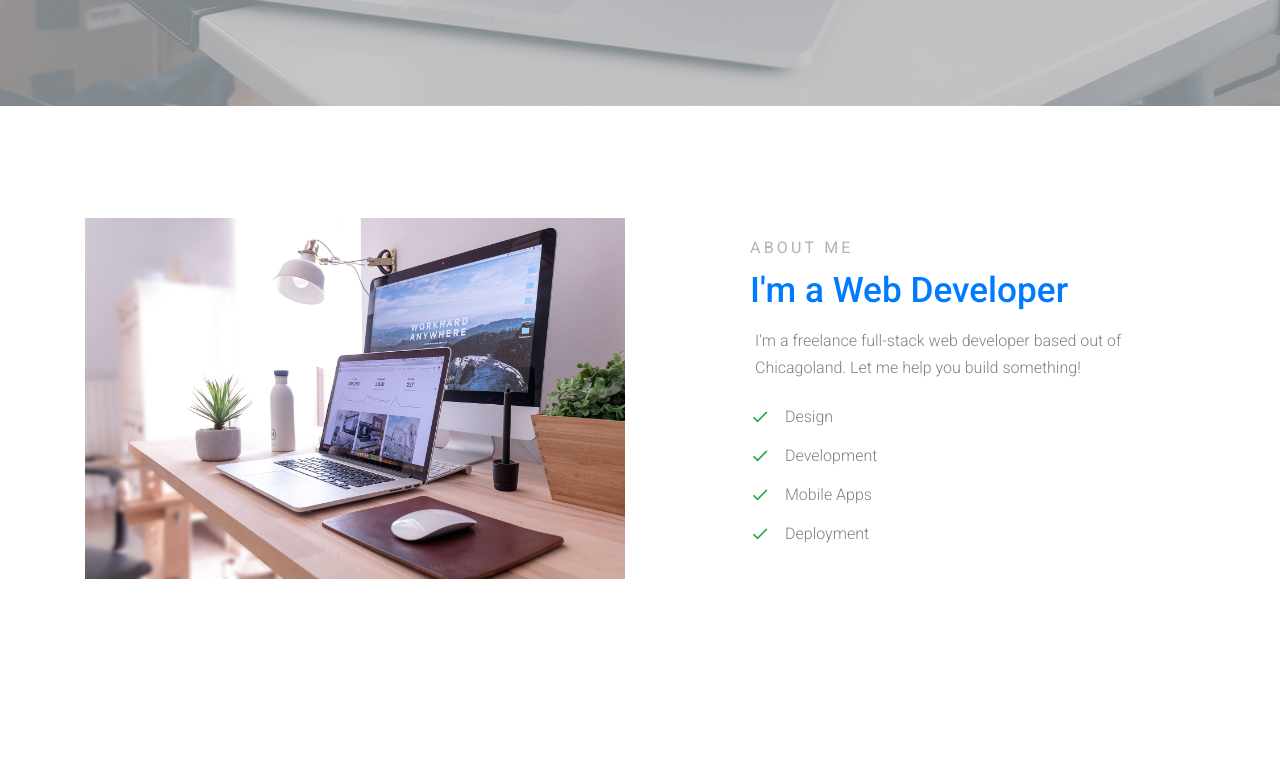
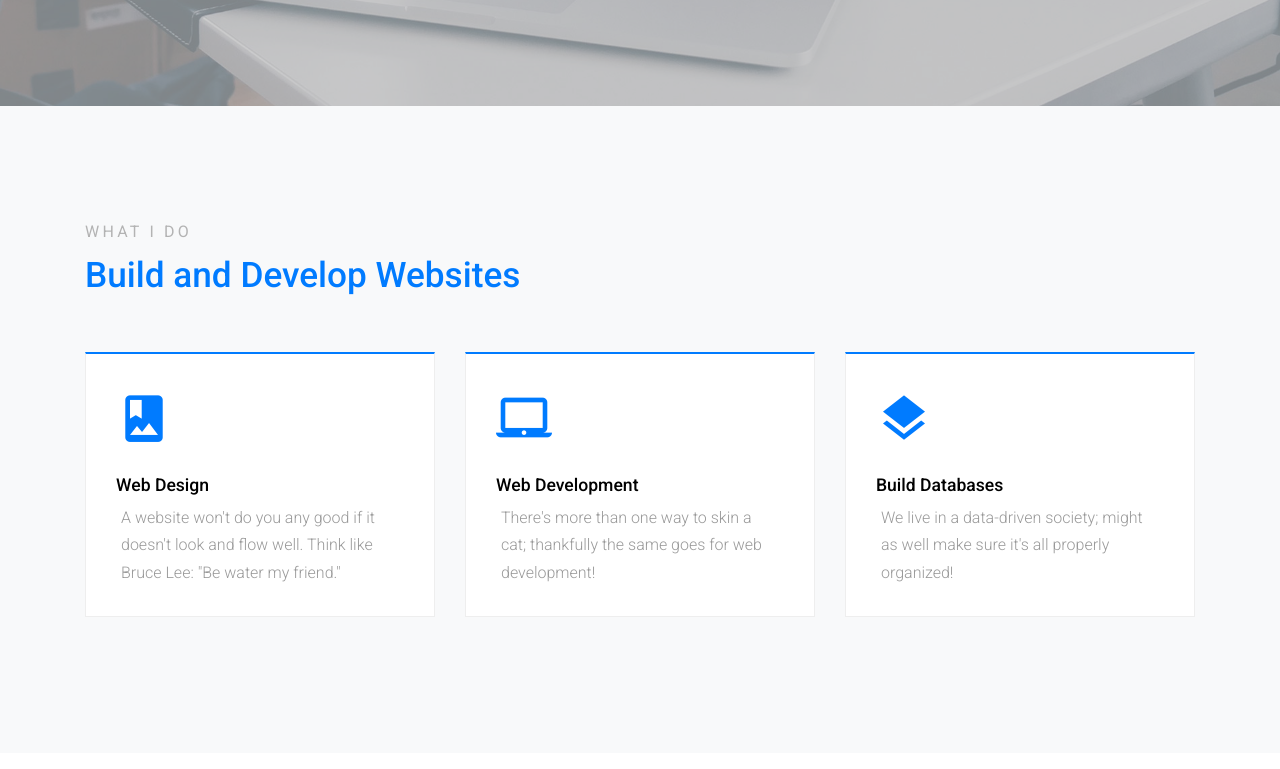
Before and after one commit to mokryan2/Portfolio, a plain HTML site: page index.html in a window 1280 px wide. Shown: the part 791-1560 px from the top of the page. Drawn offline with Linux system fonts and the light colour scheme; files whose address does not match are found by name.

Commit message:
Shuffled around the layout

```diff
--- a/index.html
+++ b/index.html
@@ -60,8 +60,8 @@
 
                   <ul class="site-menu main-menu js-clone-nav d-none d-lg-none">
                     <li><a href="#home-section" class="nav-link">Home</a></li>
+                    <li><a href="#what-I-do-section" class="nav-link">What I Do</a></li>
                     <li><a href="#about-section" class="nav-link">About Me</a></li>
-                    <li><a href="#what-I-do-section" class="nav-link">What I Do</a></li>
                     <li><a href="#portfolio-section" class="nav-link">Portfolio</a></li>
                     <li><a href="#contact-section" class="nav-link">Contact</a></li>
                     <li><a href="images/rm-resume.pdf" target="_blank" class="nav-link">Resume</a></li>
@@ -104,35 +104,48 @@
       </div>
     </div> <!-- END .site-blocks-cover -->
 
-
-
-    <div class="site-section" id="about-section">
+    <div class="site-section bg-light" id="what-I-do-section">
       <div class="container">
-        <div class="row align-items-center">
-          <div class="col-lg-6 mb-5">
-            <img src="images/hero_3.jpg" alt="Image" class="img-fluid" class="img-fluid">
+        <div class="row mb-5">
+          <div class="col-lg-6 section-title">
+            <span class="sub-title mb-2 d-block">What I Do</span>
+            <h2 class="title text-primary">Build and Develop Websites</h2>
           </div>
-          <div class="col-lg-5 ml-auto section-title">
-            <span class="sub-title mb-2 d-block">About Me</span>
-            <h2 class="title text-primary mb-3">I'm a Web Developer</h2>
-            <p class="mb-4">I'm a freelance full-stack web developer based out of Chicagoland. Let me help you build
-              something!</p>
-
-
-            <div class="d-flex">
-              <ul class="list-unstyled ul-check success mr-5">
-                <li>Design</li>
-                <li>Development</li>
-                <li>Mobile Apps</li>
-                <li>Deployment</li>
-              </ul>
+        </div>
+        <div class="row">
+          <div class="col-lg-12 ml-auto">
+            <div class="row">
+              <div class="col-md-6 col-lg-4 mb-4 mb-lg-4">
+                <div class="service h-100">
+                  <span class="icon-photo_album display-4 text-primary d-block mb-4"></span>
+                  <h3>Web Design</h3>
+                  <p>A website won't do you any good if it doesn't look and flow well. Think like Bruce Lee: "Be water
+                    my friend."</p>
+                </div>
+              </div>
+              <div class="col-md-6 col-lg-4 mb-4 mb-lg-4">
+                <div class="service h-100">
+                  <span class="icon-laptop_mac display-4 text-primary d-block mb-4"></span>
+                  <h3>Web Development</h3>
+                  <p>There's more than one way to skin a cat; thankfully the same goes for web development!</p>
+                </div>
+              </div>
+              <div class="col-md-6 col-lg-4 mb-4 mb-lg-4">
+                <div class="service h-100">
+                  <span class="icon-layers display-4 text-primary d-block mb-4"></span>
+                  <h3>Build Databases</h3>
+                  <p>We live in a data-driven society; might as well make sure it's all properly organized!</p>
+                </div>
+              </div>
             </div>
           </div>
         </div>
       </div>
-    </div> <!-- .END site-section -->
+    </div>
 
-    <div class="site-section">
+    <!--END site-section -->
+
+    <div class="site-section" id="about-section">
       <div class="container">
         <div class="row mb-5">
           <div class="col-lg-6 section-title">
@@ -184,50 +197,10 @@
         </div>
       </div>
     </div>
+    <!-- End Section -->
 
 
-    <div class="site-section bg-light" id="what-I-do-section">
-      <div class="container">
-        <div class="row mb-5">
-          <div class="col-lg-6 section-title">
-            <span class="sub-title mb-2 d-block">What I Do</span>
-            <h2 class="title text-primary">Build and Develop Websites</h2>
-          </div>
-        </div>
-        <div class="row">
-          <div class="col-lg-12 ml-auto">
-            <div class="row">
-              <div class="col-md-6 col-lg-4 mb-4 mb-lg-4">
-                <div class="service h-100">
-                  <span class="icon-photo_album display-4 text-primary d-block mb-4"></span>
-                  <h3>Web Design</h3>
-                  <p>A website won't do you any good if it doesn't look and flow well. Think like Bruce Lee: "Be water
-                    my friend."</p>
-                </div>
-              </div>
-              <div class="col-md-6 col-lg-4 mb-4 mb-lg-4">
-                <div class="service h-100">
-                  <span class="icon-laptop_mac display-4 text-primary d-block mb-4"></span>
-                  <h3>Web Development</h3>
-                  <p>There's more than one way to skin a cat; thankfully the same goes for web development!</p>
-                </div>
-              </div>
-              <div class="col-md-6 col-lg-4 mb-4 mb-lg-4">
-                <div class="service h-100">
-                  <span class="icon-layers display-4 text-primary d-block mb-4"></span>
-                  <h3>Build Databases</h3>
-                  <p>We live in a data-driven society; might as well make sure it's all properly organized!</p>
-                </div>
-              </div>
-            </div>
-          </div>
-        </div>
-      </div>
-    </div> <!-- END .site-section -->
-
-
-
-    <div class="site-section" id="portfolio-section">
+    <div class="site-section bg-light" id="portfolio-section">
       <div class="container">
         <div class="row mb-5 ">
           <div class="col-md-8 section-title text-center mx-auto">
@@ -356,8 +329,8 @@
           <div class="col-md-12 col-lg-12">
             <ul class="list-unstyled skills">
               <li><a href="#home-section">Home</a></li>
+              <li><a href="#what-I-do-section">What I Do</a></li>
               <li><a href="#about-section">About Me</a></li>
-              <li><a href="#what-I-do-section">What I Do</a></li>
               <li><a href="#portfolio-section">Portfolio</a></li>
               <li><a href="#contact-section">Contact</a></li>
               <li><a href="images/rm-resume.pdf" target="_blank">Resume</a></li>
```
